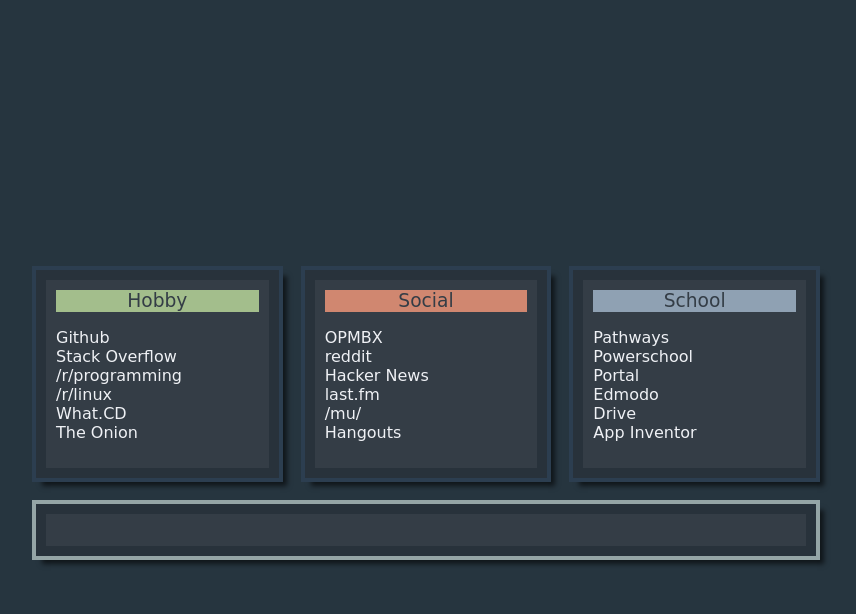
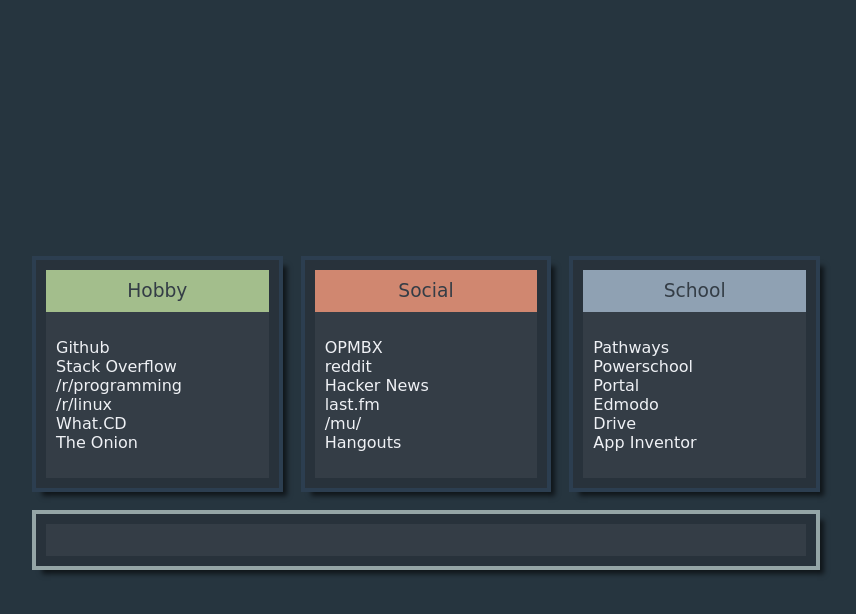
Before and after one commit to jacobdillon/startpage, a PHP site: page / in a window 1280 px wide. Shown: the top 614 px of the page, without its empty margins (214-1070 px from the left). Run offline with PHP 8.4, Linux system fonts and the light colour scheme.

Commit message:
Box Header

```diff
--- a/index.html
+++ b/index.html
@@ -11,36 +11,36 @@
 				<div class="boxContainer">
 					<div class="box">
 						<div class="boxHeader" id="boxHeader1">Hobby</div>
-						<ul>
+						<ul class="list">
 							<li><a href="https://github.com/">Github</a></li>
 							<li><a href="http://stackoverflow.com/">Stack Overflow</a></li>
 							<li><a href="http://reddit.com/r/programming">/r/programming</a></li>
 							<li><a href="http://reddit.com/r/linux">/r/linux</a></li>
 							<li><a href="https://what.cd/">What.CD</a></li>
 							<li><a href="http://theonion.com/">The Onion</a></li>
-						</ul>
+						</ul class="list">
 					</div>
 					<div class="box">
 						<div class="boxHeader" id="boxHeader2">Social</div>
-							<ul>
+							<ul class="list">
 								<li><a href="https://www.openmailbox.org/webmail/">OPMBX</a></li>
 								<li><a href="http://reddit.com">reddit</a></li>
 								<li><a href="http://news.ycombinator.com">Hacker News</a></li>
 								<li><a href="http://last.fm">last.fm</a></li>
 								<li><a href="https://4chan.org/mu/">/mu/</a></li>
 								<li><a href="https://hangouts.google.com">Hangouts</a></li>
-							</ul>
+							</ul class="list">
 					</div>
 					<div class="box">
 						<div class="boxHeader" id="boxHeader3">School</div>
-							<ul>
+							<ul class="list">
 								<li><a href="http://www.pathwaystotechnology.com/">Pathways</a></li>
 								<li><a href="https://powerschool.hartfordschools.org/public/home.html">Powerschool</a></li>
 								<li><a href="http://www.pathwaystotechnology.com/page.cfm?p=1690">Portal</a></li>
 								<li><a href="http://www.edmodo.com">Edmodo</a></li>
 								<li><a href="https://drive.google.com">Drive</a></li>
 								<li><a href="http://ai2.appinventor.mit.edu/">App Inventor</a></li>
-							</ul>
+							</ul class="list">
 					</div>
 				</div>
 
--- a/styles.css
+++ b/styles.css
@@ -4,7 +4,6 @@ body {
 	padding: 0;
 	font-family: "DejaVu Sans", sans-serif;
 }
-
 
 .pageContainer {
 	height: 100%;
@@ -34,7 +33,6 @@ body {
 	background-color: #343d46;
 	border: 10px solid #28323b;
 	outline: #2c3e50 solid 4px;
-	padding: 10px;
 	-webkit-box-shadow: 7px 7px 5px 1px rgba(0,0,0,0.6);
 	-moz-box-shadow: 7px 7px 5px 1px rgba(0,0,0,0.6);
 	box-shadow: 7px 7px 5px 1px rgba(0,0,0,0.6);
@@ -46,6 +44,10 @@ body {
 	vertical-align: middle;
 	height: 22px;
 	color: #343d46;
+	padding: 10px;
+}
+.list {
+	padding: 10px;
 }
 
 #boxHeader1 {
```
